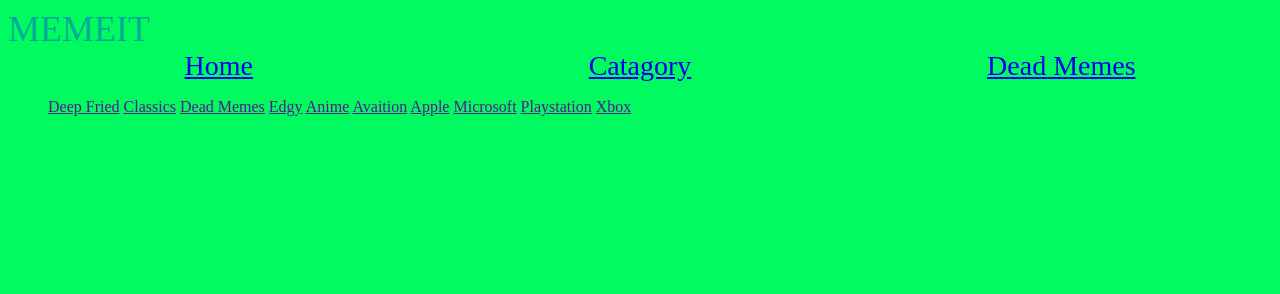
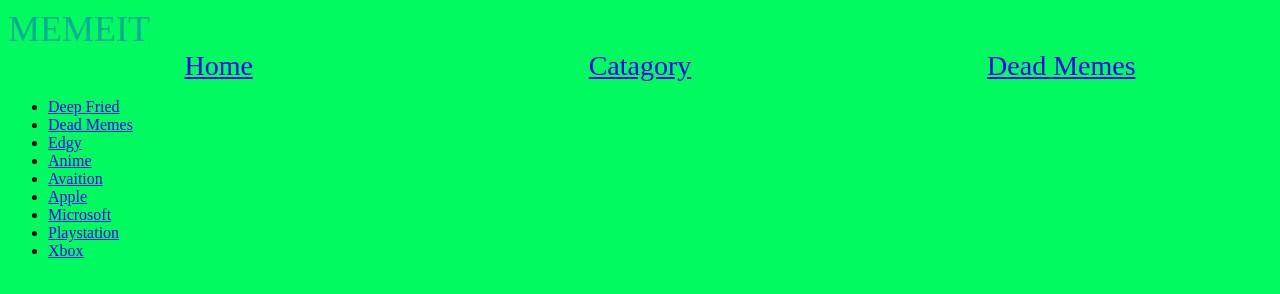
Before and after one commit to 0jbaumstark/MemeIt_Website, a plain HTML site: page Catagories.html in a window 1280 px wide. Drawn offline with Linux system fonts and the light colour scheme.

Commit message:
Add files via upload

```diff
--- a/Catagories.html
+++ b/Catagories.html
@@ -17,16 +17,15 @@
     </header>
     <section>
         <ul>
-        <a href="">Deep Fried</a>
-        <a href="">Classics</a>
-        <a href="">Dead Memes</a>
-        <a href="">Edgy</a>
-        <a href="">Anime</a>
-        <a href="">Avaition</a>
-        <a href="">Apple</a>
-        <a href="">Microsoft</a>
-        <a href="">Playstation</a>
-        <a href="">Xbox</a>
+        <li><a href="https://www.reddit.com/r/DeepFriedMemes/">Deep Fried</a>
+        <li><a href= Deadmemes.html>Dead Memes</a>
+        <li><a href="https://www.reddit.com/r/EdgyMemes/">Edgy</a>
+        <li><a href="https://www.google.com/search?q=anime+memes&rlz=1C1GCEU_enUS820US820&source=lnms&tbm=isch&sa=X&ved=0ahUKEwilmK7m19zgAhXjz4MKHSS4CfgQ_AUIDigB&biw=1366&bih=657#imgrc=_">Anime</a>
+        <li><a href="https://www.google.com/search?rlz=1C1GCEU_enUS820US820&biw=1366&bih=657&tbm=isch&sa=1&ei=Eep2XIOrFafajwTeiYTABA&q=avaition+memes&oq=avaition+memes&gs_l=img.3..0i10i24.49169.53213..53476...0.0..0.213.1288.1j8j1......0....1..gws-wiz-img.......0i7i30j0i67j0i10j0i8i7i30.TG3pquR_Y6E#imgrc=_">Avaition</a>
+        <li><a href="https://www.google.com/search?rlz=1C1GCEU_enUS820US820&biw=1366&bih=657&tbm=isch&sa=1&ei=SOp2XKnVGOiXjwSb1K-QCw&q=apple+memes&oq=apple+memes&gs_l=img.3..0l7j0i7i30l3.65617.67600..68057...0.0..0.214.1216.0j8j1......0....1..gws-wiz-img.......0i67j0i10.ML9NOb4PKpc">Apple</a>
+        <li><a href="https://www.google.com/search?q=microsoft+memes&rlz=1C1GCEU_enUS820US820&source=lnms&tbm=isch&sa=X&ved=0ahUKEwih87Cz2NzgAhVJpZ4KHU76CM8Q_AUIDigB&biw=1366&bih=657#imgrc=_">Microsoft</a>
+        <li><a href="https://www.google.com/search?rlz=1C1GCEU_enUS820US820&biw=1366&bih=657&tbm=isch&sa=1&ei=1Op2XLmJBuLOjwS7kY-oBw&q=playstation+memes&oq=playstation+memes&gs_l=img.3..0l4j0i7i30l6.78154.80470..80812...0.0..0.179.1468.2j10......0....1..gws-wiz-img.-KcPd2rP70U#imgrc=Yj8eyVuPAYEn-M:">Playstation</a>
+        <li><a href="https://www.google.com/search?rlz=1C1GCEU_enUS820US820&biw=1366&bih=657&tbm=isch&sa=1&ei=r-p2XOX3NMfIjwTLj4aoAQ&q=xbox+memes&oq=xbox+memes&gs_l=img.3..0l10.32494.34032..34509...0.0..0.267.893.0j3j2......0....1..gws-wiz-img.......0i67j0i7i30.QW4MHvEfPrU#imgrc=_">Xbox</a>
         </ul>
     </section>
 </body>
```
Also changed, not shown: Deadmemes.html (+1 -1 lines), memestyles2.css (line endings or trailing spaces).
